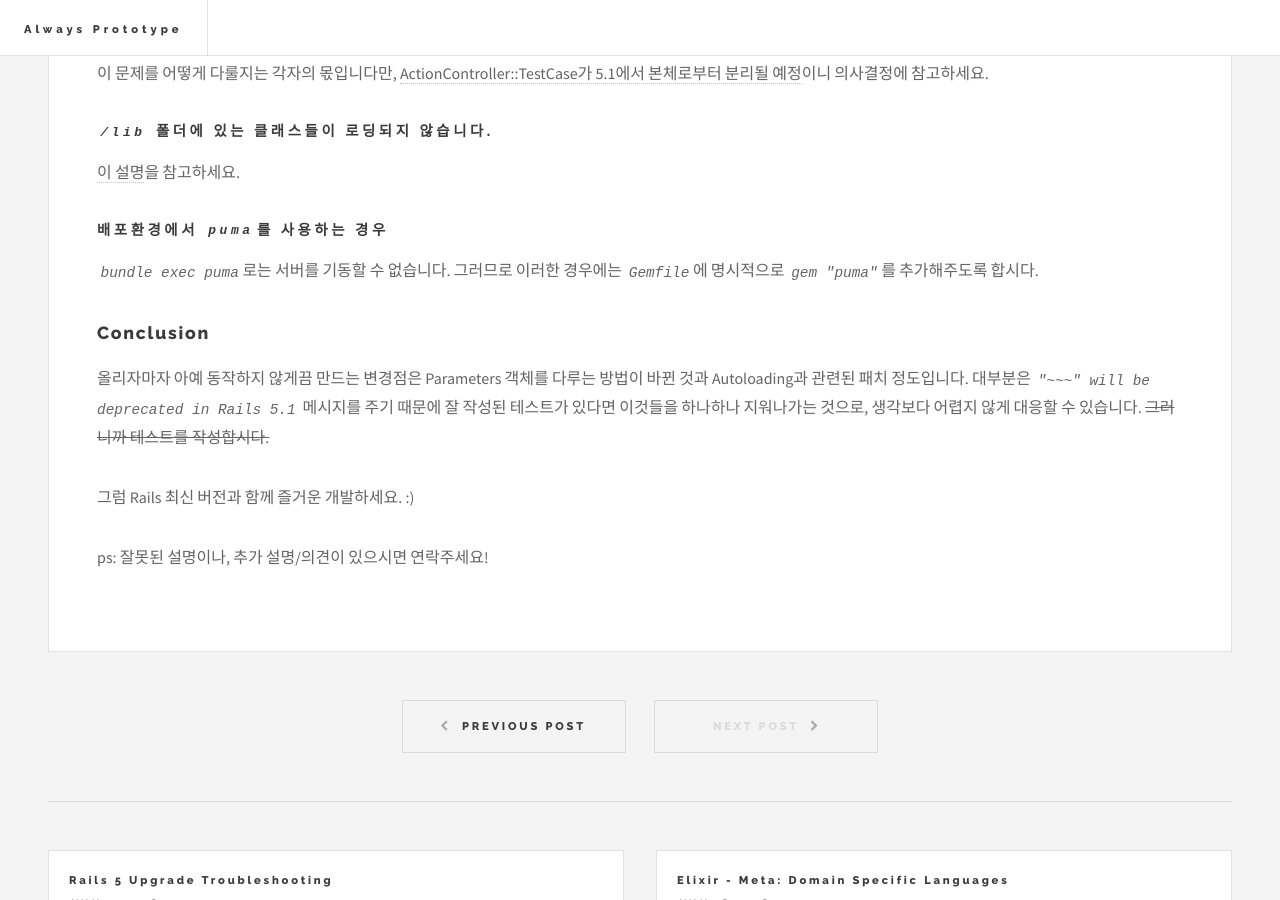
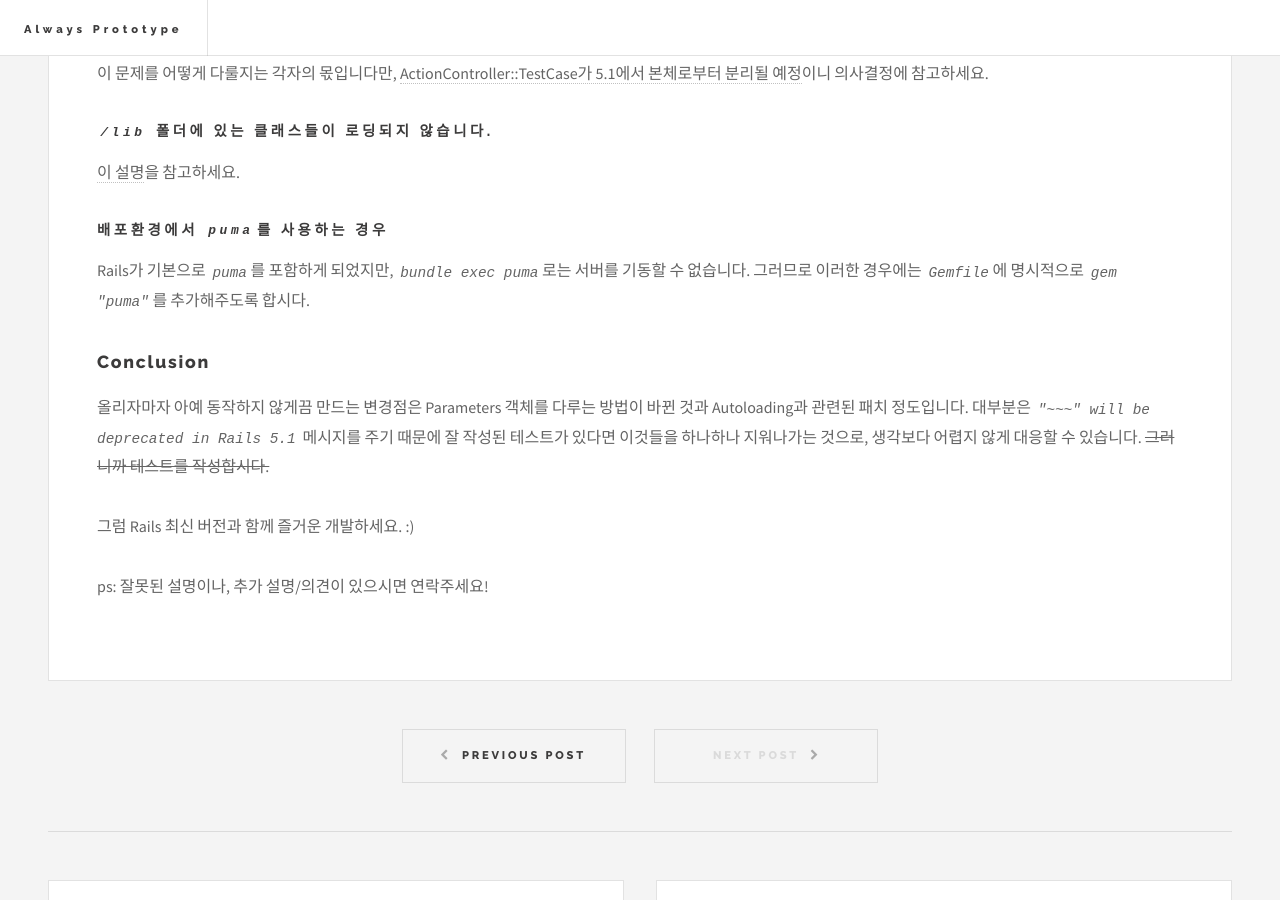
Before and after one commit to riseshia/archived-riseshia-github-io, a Jekyll site: the page built from _posts/2016-07-17-rails-5-upgrade-troubleshooting.md, in a window 1280 px wide and 900 px high, scrolled down 1775 px. Built offline with Jekyll 4.4.1, drawn with Linux system fonts in a browser that asks for light colours.

```diff
--- a/_posts/2016-07-17-rails-5-upgrade-troubleshooting.md
+++ b/_posts/2016-07-17-rails-5-upgrade-troubleshooting.md
@@ -55,7 +55,7 @@ Rails 5에서는 `mysql` Gem에 대한 지원이 끝났고 `mysql2`만을 지원
 
 ### 배포환경에서 `puma`를 사용하는 경우
 
-`bundle exec puma`로는 서버를 기동할 수 없습니다. 그러므로 이러한 경우에는 `Gemfile`에 명시적으로 `gem "puma"`를 추가해주도록 합시다.
+Rails가 기본으로 `puma`를 포함하게 되었지만, `bundle exec puma`로는 서버를 기동할 수 없습니다. 그러므로 이러한 경우에는 `Gemfile`에 명시적으로 `gem "puma"`를 추가해주도록 합시다.
 
 ## Conclusion
 
```
